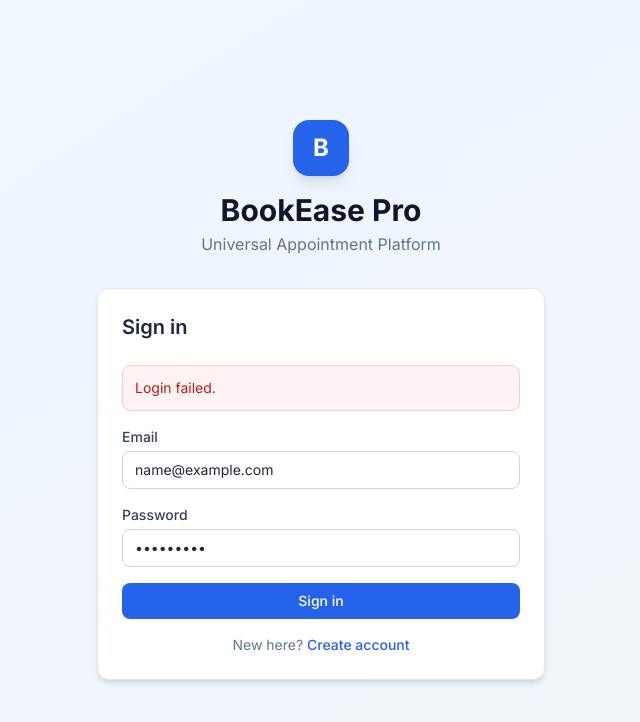
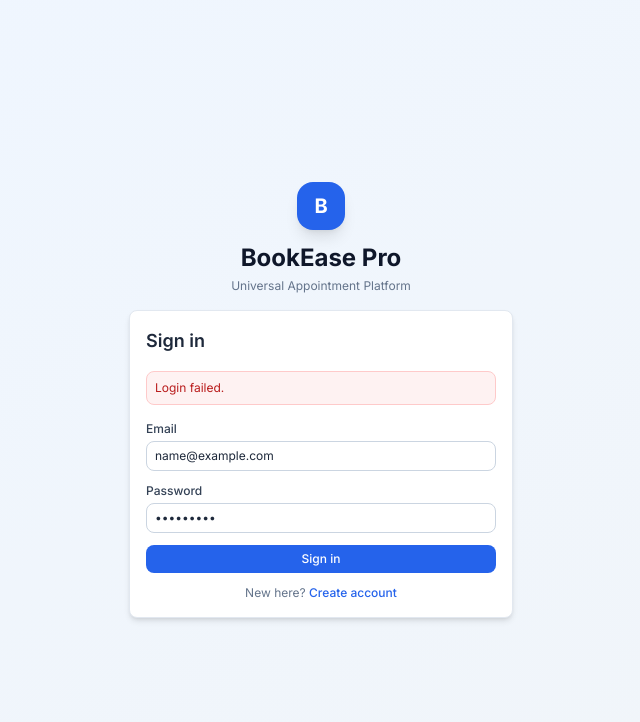
Before and after one commit to shashankkushwaha189/Bookeasemulti, a React (Vite) app in the folder frontend/: page /login in a window 1280 px wide. Both pictures are taken after typing "name@example.com", "Sample123" into the empty fields and a click on the button "Sign in". Shown: the top 722 px of the page, without its empty margins (319-959 px from the left). Built offline with nearby package versions, Linux system fonts and the light colour scheme; no server answers.

Commit message:
Implement comprehensive responsive design for mobile and tablet devices

```diff
--- a/frontend/index.html
+++ b/frontend/index.html
@@ -2,7 +2,9 @@
 <html lang="en">
   <head>
     <meta charset="UTF-8" />
-    <meta name="viewport" content="width=device-width, initial-scale=1.0" />
+    <meta name="viewport" content="width=device-width, initial-scale=1.0, maximum-scale=1.0, user-scalable=no" />
+    <meta name="description" content="BookEase Pro - Universal Appointment Booking Platform" />
+    <meta name="theme-color" content="#3b82f6" />
     <title>BookEase Pro — Universal Appointments</title>
     <link rel="preconnect" href="https://fonts.googleapis.com" />
     <link href="https://fonts.googleapis.com/css2?family=Inter:wght@300;400;500;600;700&display=swap" rel="stylesheet" />
--- a/frontend/src/index.css
+++ b/frontend/src/index.css
@@ -3,28 +3,98 @@
 @tailwind utilities;
 
 @layer base {
-  body { @apply bg-slate-50 text-slate-800; font-family: 'Inter', sans-serif; }
+  body {
+    @apply bg-slate-50 text-slate-800;
+    font-family: 'Inter', sans-serif;
+    -webkit-font-smoothing: antialiased;
+    -moz-osx-font-smoothing: grayscale;
+  }
+
+  * {
+    @apply border-slate-200;
+  }
 }
 
 @layer components {
-  .btn { @apply inline-flex items-center justify-center gap-2 px-4 py-2 rounded-lg font-medium text-sm transition-all duration-150 focus:outline-none focus:ring-2 focus:ring-offset-2 disabled:opacity-50 disabled:cursor-not-allowed; }
+  .btn {
+    @apply inline-flex items-center justify-center gap-2 px-4 py-2 rounded-lg font-medium text-sm transition-all duration-150 focus:outline-none focus:ring-2 focus:ring-offset-2 disabled:opacity-50 disabled:cursor-not-allowed;
+    @apply xs:px-3 xs:py-1.5 xs:text-xs;
+  }
   .btn-primary { @apply btn bg-primary-600 text-white hover:bg-primary-700 focus:ring-primary-500; }
   .btn-secondary { @apply btn bg-white text-slate-700 border border-slate-300 hover:bg-slate-50 focus:ring-primary-500; }
   .btn-danger { @apply btn bg-red-600 text-white hover:bg-red-700 focus:ring-red-500; }
   .btn-success { @apply btn bg-emerald-600 text-white hover:bg-emerald-700 focus:ring-emerald-500; }
-  .card { @apply bg-white rounded-xl shadow-sm border border-slate-200 p-6; }
-  .input { @apply w-full px-3 py-2 border border-slate-300 rounded-lg text-sm focus:outline-none focus:ring-2 focus:ring-primary-500 focus:border-transparent transition-all; }
-  .label { @apply block text-sm font-medium text-slate-700 mb-1; }
-  .badge { @apply inline-flex items-center px-2.5 py-0.5 rounded-full text-xs font-medium; }
+
+  .card {
+    @apply bg-white rounded-xl shadow-sm border border-slate-200 p-6;
+    @apply xs:p-4 xs:rounded-lg;
+  }
+
+  .input {
+    @apply w-full px-3 py-2 border border-slate-300 rounded-lg text-sm focus:outline-none focus:ring-2 focus:ring-primary-500 focus:border-transparent transition-all;
+    @apply xs:px-2 xs:py-1.5 xs:text-xs;
+  }
+
+  .label {
+    @apply block text-sm font-medium text-slate-700 mb-1;
+    @apply xs:text-xs;
+  }
+
+  .badge {
+    @apply inline-flex items-center px-2.5 py-0.5 rounded-full text-xs font-medium;
+    @apply xs:px-2 xs:py-0.5 xs:text-xs;
+  }
   .badge-booked { @apply badge bg-blue-100 text-blue-800; }
   .badge-completed { @apply badge bg-emerald-100 text-emerald-800; }
   .badge-cancelled { @apply badge bg-red-100 text-red-800; }
-  .page-title { @apply text-2xl font-bold text-slate-900; }
-  .page-subtitle { @apply text-sm text-slate-500 mt-1; }
-  .table-wrapper { @apply overflow-x-auto rounded-xl border border-slate-200 bg-white; }
-  .table { @apply min-w-full divide-y divide-slate-200; }
-  .table th { @apply px-4 py-3 text-left text-xs font-semibold text-slate-500 uppercase tracking-wider bg-slate-50; }
-  .table td { @apply px-4 py-3 text-sm text-slate-700; }
-  .table tbody tr { @apply border-b border-slate-100 hover:bg-slate-50 transition-colors; }
-  .table tbody tr:last-child { @apply border-b-0; }
+
+  .page-title {
+    @apply text-2xl font-bold text-slate-900;
+    @apply xs:text-lg xs:font-semibold;
+  }
+  .page-subtitle {
+    @apply text-sm text-slate-500 mt-1;
+    @apply xs:text-xs;
+  }
+
+  .table-wrapper {
+    @apply overflow-x-auto rounded-xl border border-slate-200 bg-white;
+    @apply xs:rounded-lg;
+  }
+  .table {
+    @apply min-w-full divide-y divide-slate-200;
+  }
+  .table th {
+    @apply px-4 py-3 text-left text-xs font-semibold text-slate-500 uppercase tracking-wider bg-slate-50;
+    @apply xs:px-2 xs:py-2 xs:text-[10px];
+  }
+  .table td {
+    @apply px-4 py-3 text-sm text-slate-700;
+    @apply xs:px-2 xs:py-2 xs:text-xs;
+  }
+  .table tbody tr {
+    @apply border-b border-slate-100 hover:bg-slate-50 transition-colors;
+  }
+  .table tbody tr:last-child {
+    @apply border-b-0;
+  }
 }
+
+/* Responsive utilities */
+@layer utilities {
+  .container-responsive {
+    @apply max-w-7xl mx-auto px-4 sm:px-6 lg:px-8;
+  }
+
+  .grid-responsive {
+    @apply grid grid-cols-1 xs:grid-cols-2 sm:grid-cols-2 md:grid-cols-3 lg:grid-cols-4;
+  }
+
+  .flex-responsive {
+    @apply flex flex-col xs:flex-row;
+  }
+
+  .text-responsive {
+    @apply text-sm xs:text-xs sm:text-sm md:text-base;
+  }
+}
--- a/frontend/src/pages/Login.jsx
+++ b/frontend/src/pages/Login.jsx
@@ -19,22 +19,22 @@ const Login = () => {
   };
 
   return (
-    <div className="min-h-screen flex items-center justify-center bg-gradient-to-br from-primary-50 to-slate-100 p-4">
-      <div className="w-full max-w-md">
-        <div className="text-center mb-8">
-          <div className="w-14 h-14 bg-primary-600 rounded-2xl flex items-center justify-center text-white font-bold text-2xl mx-auto mb-4 shadow-lg">B</div>
-          <h1 className="text-3xl font-bold text-slate-900">BookEase Pro</h1>
-          <p className="text-slate-500 mt-1">Universal Appointment Platform</p>
+    <div className="min-h-screen flex items-center justify-center bg-gradient-to-br from-primary-50 to-slate-100 p-4 xs:p-2">
+      <div className="w-full max-w-md xs:max-w-sm">
+        <div className="text-center mb-6 xs:mb-4">
+          <div className="w-14 h-14 xs:w-12 xs:h-12 bg-primary-600 rounded-2xl flex items-center justify-center text-white font-bold text-2xl xs:text-xl mx-auto mb-4 xs:mb-3 shadow-lg">B</div>
+          <h1 className="text-3xl xs:text-2xl font-bold text-slate-900">BookEase Pro</h1>
+          <p className="text-slate-500 xs:text-xs mt-1">Universal Appointment Platform</p>
         </div>
         <div className="card shadow-md">
-          <h2 className="text-xl font-semibold text-slate-800 mb-6">Sign in</h2>
-          {error && <div className="mb-4 p-3 bg-red-50 border border-red-200 rounded-lg text-red-700 text-sm">{error}</div>}
-          <form onSubmit={handleSubmit} className="space-y-4">
+          <h2 className="text-xl xs:text-lg font-semibold text-slate-800 mb-6 xs:mb-4">Sign in</h2>
+          {error && <div className="mb-4 p-3 xs:p-2 bg-red-50 border border-red-200 rounded-lg text-red-700 text-sm xs:text-xs">{error}</div>}
+          <form onSubmit={handleSubmit} className="space-y-4 xs:space-y-3">
             <div><label className="label">Email</label><input type="email" className="input" placeholder="you@example.com" value={form.email} onChange={e => setForm({ ...form, email: e.target.value })} required /></div>
             <div><label className="label">Password</label><input type="password" className="input" placeholder="••••••••" value={form.password} onChange={e => setForm({ ...form, password: e.target.value })} required /></div>
             <button type="submit" className="btn-primary w-full" disabled={loading}>{loading ? 'Signing in…' : 'Sign in'}</button>
           </form>
-          <p className="text-center text-sm text-slate-500 mt-4">New here? <Link to="/register" className="text-primary-600 hover:underline font-medium">Create account</Link></p>
+          <p className="text-center text-sm xs:text-xs text-slate-500 mt-4 xs:mt-3">New here? <Link to="/register" className="text-primary-600 hover:underline font-medium">Create account</Link></p>
         </div>
       </div>
     </div>
--- a/frontend/src/pages/public/BusinessList.jsx
+++ b/frontend/src/pages/public/BusinessList.jsx
@@ -24,30 +24,30 @@ const BusinessList = () => {
 
   return (
     <Layout>
-      <div className="mb-6">
+      <div className="mb-4 xs:mb-3">
         <h1 className="page-title">Find & Book</h1>
         <p className="page-subtitle">Browse businesses and book appointments instantly</p>
       </div>
 
-      <input className="input max-w-md mb-4" placeholder="Search businesses, speciality…" value={search} onChange={e => setSearch(e.target.value)} />
+      <input className="input max-w-md mb-4 xs:max-w-full xs:mb-3" placeholder="Search businesses, speciality…" value={search} onChange={e => setSearch(e.target.value)} />
 
       {/* Category filter */}
-      <div className="flex gap-2 mb-6 flex-wrap">
-        <button className={'btn text-sm py-1.5 px-3 ' + (catFilter === 'All' ? 'btn-primary' : 'btn-secondary')} onClick={() => setCatFilter('All')}>🏢 All</button>
+      <div className="flex gap-2 mb-6 xs:mb-4 flex-wrap">
+        <button className={'btn text-sm py-1.5 px-3 xs:py-1 xs:px-2 xs:text-xs ' + (catFilter === 'All' ? 'btn-primary' : 'btn-secondary')} onClick={() => setCatFilter('All')}>🏢 All</button>
         {CATEGORIES.map(cat => (
-          <button key={cat.value} className={'btn text-sm py-1.5 px-3 ' + (catFilter === cat.value ? 'btn-primary' : 'btn-secondary')} onClick={() => setCatFilter(cat.value)}>
-            {cat.icon} {cat.label}
+          <button key={cat.value} className={'btn text-sm py-1.5 px-3 xs:py-1 xs:px-2 xs:text-xs ' + (catFilter === cat.value ? 'btn-primary' : 'btn-secondary')} onClick={() => setCatFilter(cat.value)}>
+            <span className="xs:hidden">{cat.icon} </span>{cat.label}
           </button>
         ))}
       </div>
 
-      {loading ? <div className="text-slate-400 text-sm">Loading…</div> :
-        filtered.length === 0 ? <div className="text-center py-16 text-slate-400">No businesses found.</div> : (
-          <div className="grid grid-cols-1 md:grid-cols-2 xl:grid-cols-3 gap-5">
+      {loading ? <div className="text-slate-400 text-sm xs:text-xs text-center py-8">Loading…</div> :
+        filtered.length === 0 ? <div className="text-center py-16 xs:py-8 text-slate-400 xs:text-xs">No businesses found.</div> : (
+          <div className="grid grid-cols-1 xs:grid-cols-1 sm:grid-cols-2 lg:grid-cols-3 gap-5 xs:gap-3">
             {filtered.map(b => (
-              <div key={b.id} className="card hover:shadow-md transition-shadow cursor-pointer group" onClick={() => navigate('/businesses/' + b.id)}>
-                <div className="flex items-start gap-4">
-                  <div className="w-12 h-12 rounded-xl bg-primary-100 flex items-center justify-center text-2xl flex-shrink-0">
+              <div key={b.id} className="card hover:shadow-md transition-shadow cursor-pointer group xs:p-4" onClick={() => navigate('/businesses/' + b.id)}>
+                <div className="flex items-start gap-4 xs:gap-3">
+                  <div className="w-12 h-12 xs:w-10 xs:h-10 rounded-xl bg-primary-100 flex items-center justify-center text-2xl xs:text-lg flex-shrink-0">
                     {getCategoryIcon(b.category)}
                   </div>
                   <div className="flex-1 min-w-0">
--- a/frontend/tailwind.config.js
+++ b/frontend/tailwind.config.js
@@ -1,5 +1,21 @@
 export default {
   content: ['./index.html', './src/**/*.{js,jsx}'],
-  theme: { extend: { colors: { primary: { 50:'#eff6ff',100:'#dbeafe',200:'#bfdbfe',300:'#93c5fd',400:'#60a5fa',500:'#3b82f6',600:'#2563eb',700:'#1d4ed8',800:'#1e40af',900:'#1e3a8a' } } } },
+  theme: {
+    extend: {
+      colors: { primary: { 50:'#eff6ff',100:'#dbeafe',200:'#bfdbfe',300:'#93c5fd',400:'#60a5fa',500:'#3b82f6',600:'#2563eb',700:'#1d4ed8',800:'#1e40af',900:'#1e3a8a' } },
+      screens: {
+        'xs': '475px',
+        'sm': '640px',
+        'md': '768px',
+        'lg': '1024px',
+        'xl': '1280px',
+        '2xl': '1536px'
+      },
+      spacing: {
+        '18': '4.5rem',
+        '88': '22rem'
+      }
+    }
+  },
   plugins: []
 };
```
Also changed, not shown: frontend/src/components/Layout.jsx (+39 -15 lines).
